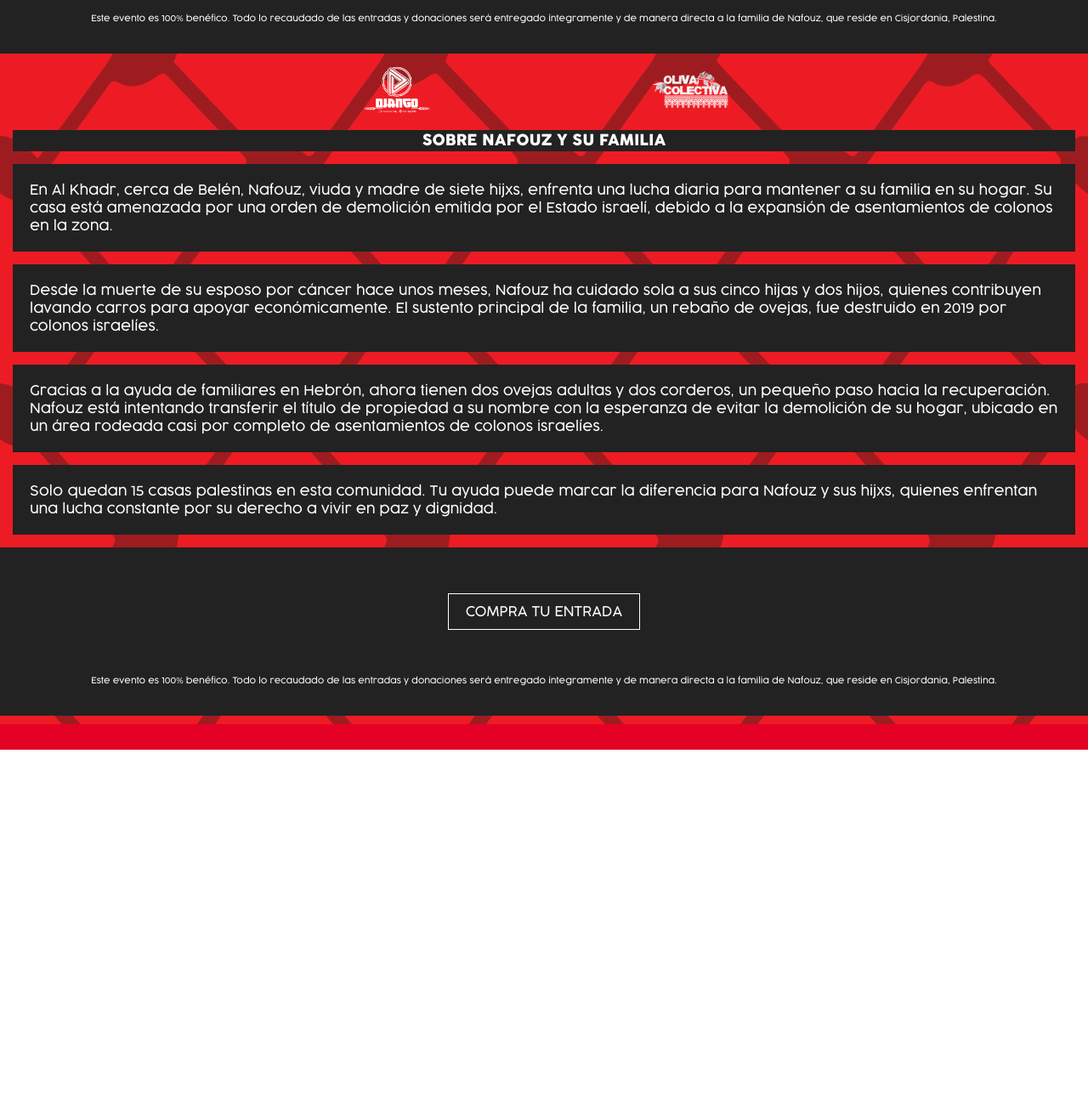
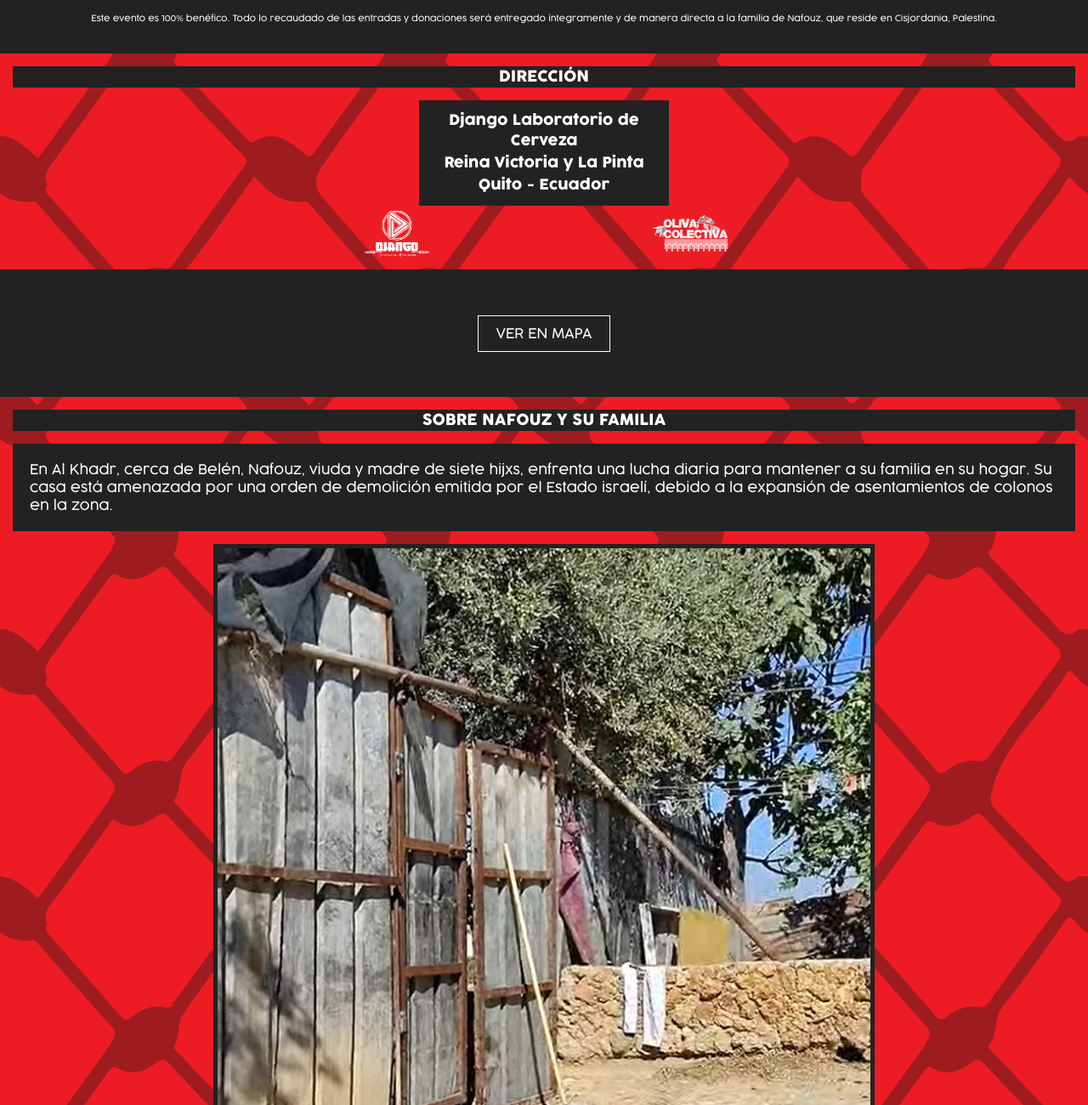
Before and after one commit to Nardam89/standupforpalestine, a plain HTML site: page index.html in a window 1280 px wide. Shown: the part 680-1980 px from the top of the page at 85% size. Before the commit the page ends 1562 px from the top, so only its background shows below. Drawn offline with Linux system fonts and the light colour scheme.

Commit message:
Add location and picture of house

```diff
--- a/index.html
+++ b/index.html
@@ -85,6 +85,13 @@
       Palestina.
     </p>
 
+    <div class="title">DIRECCIÓN</div>
+
+    <div class="address-highlight">
+      <h1 class="date-header">Django Laboratorio de Cerveza</h1>
+      <h1 class="date-header">Reina Victoria y La Pinta</h1>
+      <h1 class="date-header">Quito - Ecuador</h1>
+    </div>
     <section class="logo-box">
       <img
       src="resources/img/django_logo.png"
@@ -98,6 +105,10 @@
       />
     </section>
 
+    <div class="buy-background">
+      <a href="geo:-0.1993329805165673,-78.48819624773724" target="_blank" class="buy-button">Ver en mapa</a>
+    </div>
+
     <section class="info-box">
       <div class="title">SOBRE NAFOUZ Y SU FAMILIA</div>
       <p class="info-text">
@@ -106,6 +117,9 @@
         casa está amenazada por una orden de demolición emitida por el Estado
         israelí, debido a la expansión de asentamientos de colonos en la zona.
       </p>
+
+      <img src="resources/img/house.jpeg" alt="house" class="house-img" />
+
       <p class="info-text">
         Desde la muerte de su esposo por cáncer hace unos meses, Nafouz ha
         cuidado sola a sus cinco hijas y dos hijos, quienes contribuyen lavando
--- a/styles.css
+++ b/styles.css
@@ -213,3 +213,17 @@
   font-weight: 400;
   padding: 0 3px 0 3px;
 }
+
+.house-img {
+  display: block;
+  margin: auto;
+  max-width: 60%;
+  border: 5px solid #222;
+}
+
+.address-highlight {
+  background-color: #222;
+  max-width: 293.3px;
+  margin: auto;
+  padding: 10px 0px;
+}
```
Also changed, not shown: resources/img/house.jpeg (added). Lines whose indentation alone changed are shown as unchanged.
